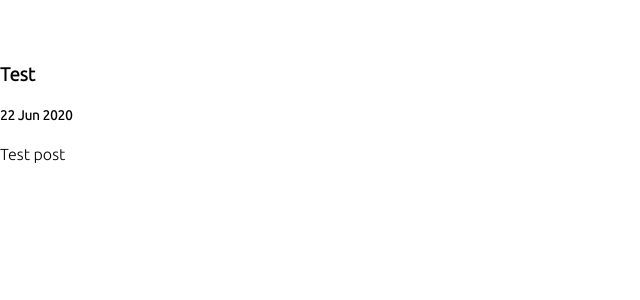
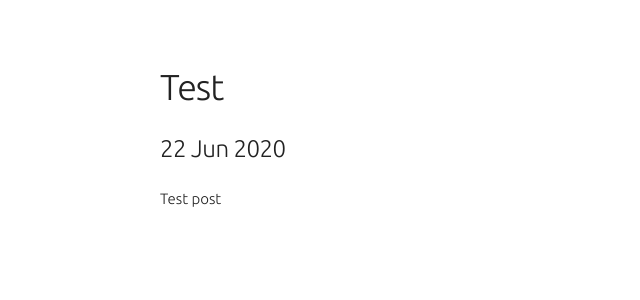
Before and after one commit to tagaroggu/tagaroggu.github.io, a Jekyll site: the page built from _posts/2020-06-22-test.md, in a window 1280 px wide. Shown: the top 300 px of the page, without its empty margins (0-640 px from the left). Built offline with Jekyll 4.4.1, drawn with Linux system fonts in a browser that asks for light colours; nearby versions of some CDN libraries; our own code applies the rules of GitHub Pages for plain Markdown files; library files that are not in the unit come from our copies.

Commit message:
Update skeleton.html

```diff
--- a/_layouts/skeleton.html
+++ b/_layouts/skeleton.html
@@ -5,6 +5,7 @@
 
 		<meta name="viewport" content="width=device-width, initial-scale=1">
 		<meta name="theme-color" content="#FFAAAA">
+		<meta name="monetization" content=$pay.stronghold.co/1a1aa82f3d4c9f04b02a8d268dde20d9410">
 		{% feed_meta %}
 
 		<!--Twitter Cards-->
@@ -20,8 +21,8 @@
 		<meta property="og:url" content="https://tagaroggu.github.io">
 
 		<!--CSS-->
-		<link rel="stylesheet" type="text/css" href="assets/css/normalize.css">
-		<link rel="stylesheet" type="text/css" href="assets/css/skeleton.css">
+		<link rel="stylesheet" type="text/css" href="/assets/css/normalize.css">
+		<link rel="stylesheet" type="text/css" href="/assets/css/skeleton.css">
 		<link href="https://fonts.googleapis.com/css2?family=Ubuntu:wght@300&display=swap" rel="stylesheet">
 	</head>
 	<body class="container" style="margin-top: 5%; font-family: 'Ubuntu', sans-serif;">
```
